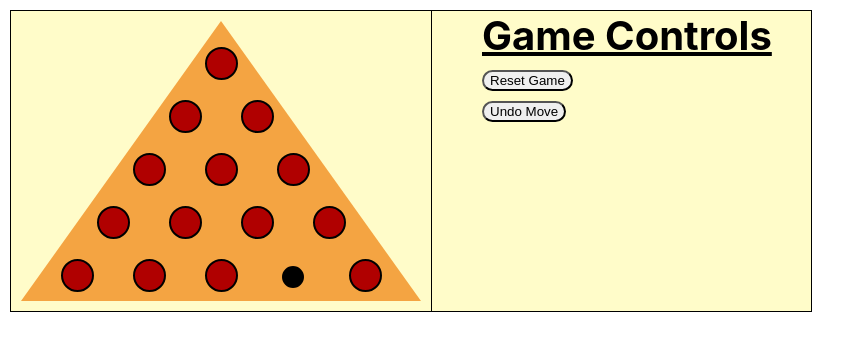
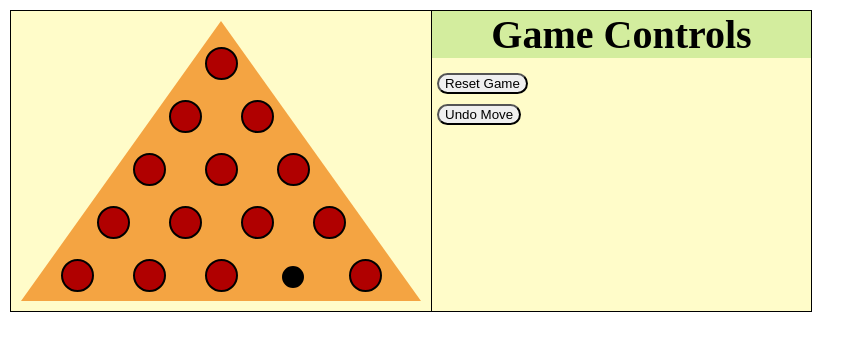
Before and after one commit to joshbrooklyn/cracker-barrell, a React (Create React App) app: page / in a window 1280 px wide. Shown: the top 350 px of the page, without its empty margins (0-865 px from the left). Built offline with nearby package versions, Linux system fonts and the light colour scheme.

Commit message:
tewaked game controls layout

```diff
--- a/src/index.css
+++ b/src/index.css
@@ -49,14 +49,6 @@ code {
 	//background-color:purple;
 }
 
-#game-controls {
-	display:inline-block;
-	vertical-align:top;
-	width:300px;
-	height:100%;
-	border-left: 1px solid black;
-	padding-left:50px;
-}
 
 #game-message-old {
 	position:absolute;
@@ -119,17 +111,39 @@ button:focus {
 	margin-top:4px;
 }
 
+
+#game-controls {
+	display:inline-block;
+	vertical-align:top;
+	width:379px;
+	height:100%;
+	border-left: 1px solid black;
+	font-family:"Times New Roman";
+}
+
 #game-control-header {
 	font-size:40px;
+	width:100%;
 	font-weight:bold;
-	text-decoration:underline;
+	text-align:center;
+	//text-decoration:underline;
+	background-color:#d3ed9e;
+}
+
+#game-control-main {
+	font-size:40px;
+	font-weight:bold;
+	padding-left: 5px;
+	padding-right: 5px;
+	padding-top:5px
 }
 
 #game-message {
 	text-decoration:none;
 	font-size:18px;
 	visibility:hidden;
-	width:100%;
+	padding-top: 12px;
+	padding-left:5px;
 }
 
 #game-message.won {
@@ -138,7 +152,7 @@ button:focus {
 }
 
 #game-message.lost {
-	color:red;
+	color:orange;
 	visibility:visible;
 }
 
--- a/src/index.js
+++ b/src/index.js
@@ -29,9 +29,11 @@ function GameControls(props){
 	return (
 		<div id="game-controls">
 			<div id="game-control-header">Game Controls</div>
-			<button onClick={props.resetGame.bind(this)}>Reset Game</button>
-			<button onClick={props.undoMove.bind(this)}>Undo Move</button>
-			<div id="game-message" className={messageClass}>{messageText}</div>
+			<div id="game-control-main">
+				<button onClick={props.resetGame.bind(this)}>Reset Game</button>
+				<button onClick={props.undoMove.bind(this)}>Undo Move</button>
+				<div id="game-message" className={messageClass}>{messageText}</div>
+			</div>
 		</div>
 	)
 }
```
